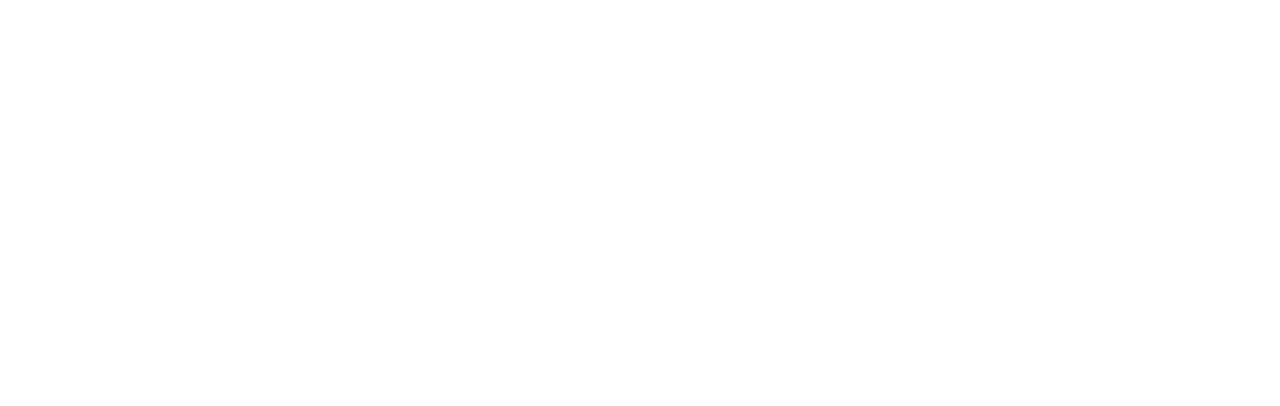
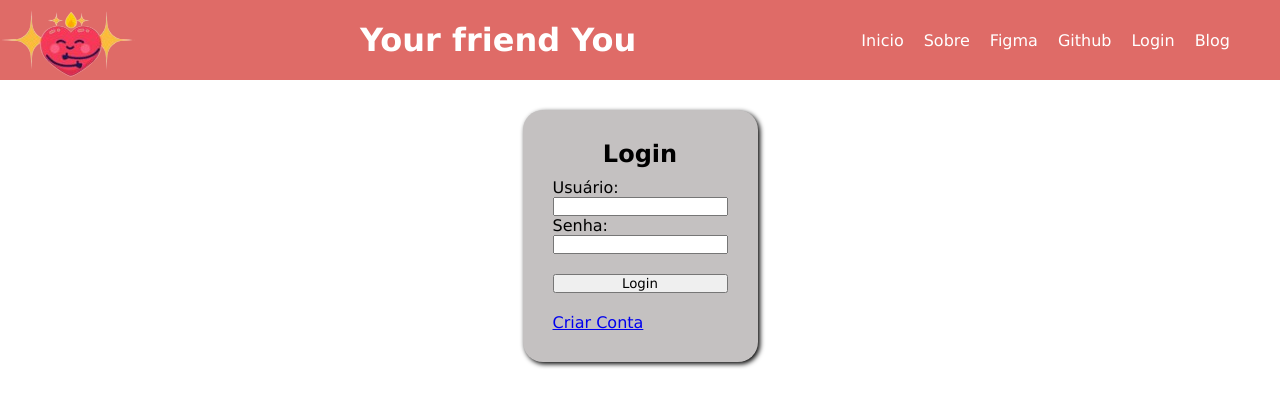
Before and after one commit to jprime617/desenvolvimento-de-sistemas, a React (Vite) app in the folder Your-Friend-You/: page /Cadastro in a window 1280 px wide. Before the commit this address had no page. Shown: the top 406 px of the page. Built offline with nearby package versions, Linux system fonts and the light colour scheme.

Commit message:
mais um pedaço

```diff
--- a/Your-Friend-You/src/components/LoginS.jsx
+++ b/Your-Friend-You/src/components/LoginS.jsx
@@ -8,16 +8,14 @@
                 <input type="text" name="" id="usuId" />
                 <label>Senha:</label>
                 <input type="password" name="" id="senId" />
-                <button onClick={Salvar}>Login</button>
+                <button onClick={Check}>Login</button>
+                <a href="/Cadastro">Criar Conta</a>
             </div>
         </div>
         </section>
     )
 }
 
-function Salvar(){
-    const usuario = document.getElementById("usuId").value
-    const senha = document.getElementById("senId").value
-
-    localStorage.setItem(usuario, senha)
+function Check(){
+    localStorage.getItem()
 }
--- a/Your-Friend-You/src/main.jsx
+++ b/Your-Friend-You/src/main.jsx
@@ -5,6 +5,7 @@
 import AboutUs from './screens/AboutUs.jsx'
 import Login from './screens/Login.jsx'
 import Blog from './screens/Blog.jsx'
+import Cadastro from './screens/Cadastro.jsx'
 import {BrowserRouter as Router, Routes, Route } from 'react-router-dom'
 
 //import './index.css'
@@ -17,6 +18,7 @@
         <Route path="/sobre" element={<AboutUs />} />
         <Route path="/login" element={<Login />} />
         <Route path="/Blog" element={<Blog />} />
+        <Route path="/Cadastro" element={<Cadastro />} />
       </Routes>
     </Router>
   </React.StrictMode>,
--- /dev/null
+++ b/Your-Friend-You/src/screens/Cadastro.jsx
@@ -0,0 +1,17 @@
+import React from 'react'
+import '../style.css'
+import Header from '../components/Header'
+import Footer from '../components/Footer'
+import LoginS from '../components/LoginS'
+
+
+function Cadastro() {
+  return (
+    <main>
+        <Header />
+        <LoginS />
+    </main>
+  )
+}
+
+export default Cadastro
--- a/Your-Friend-You/src/style.css
+++ b/Your-Friend-You/src/style.css
@@ -355,6 +355,10 @@
     margin-top: 20px;
 }
 
+.login-div2 a{
+    margin-top: 20px;
+}
+
 
 .container-blog{
     display: flex;
```
Also changed, not shown: Your-Friend-You/src/components/CadastroS.jsx (added, +23 -0 lines).
